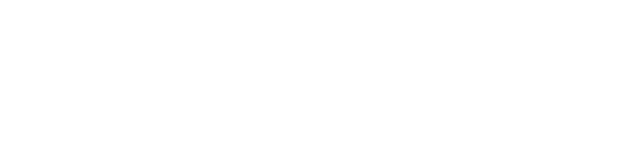
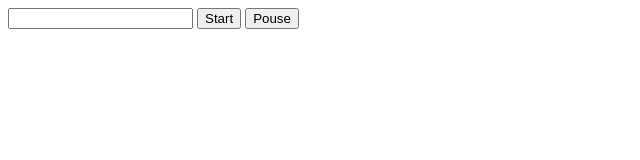
Before and after one commit to BeataJ/drowingAnimations, a plain HTML site: page index.html in a window 1280 px wide. Shown: the whole page, without its empty margins (0-640 px from the left). Drawn offline with Linux system fonts and the light colour scheme.

Commit message:
create input 2 buttons

```diff
--- a/index.html
+++ b/index.html
@@ -10,7 +10,9 @@
 </head>
 
 <body>
-
+  <input id="duration">
+  <button id="start">Start</button>
+  <button id="pouse">Pouse</button>
 </body>
 
 </html>
--- a/index.js
+++ b/index.js
@@ -1,6 +1,6 @@
 class Timer {
-  constructor(duractionInput, startButton, pouseButton) {
-    this.duractionInput = duractionInput;
+  constructor(durationInput, startButton, pouseButton) {
+    this.durationInput = durationInput;
     this.startButton = startButton;
     this.pouseButton = pouseButton;
 
```
